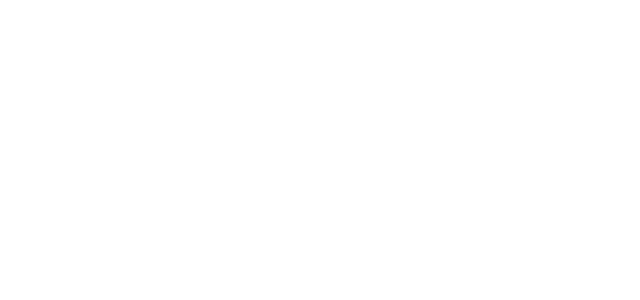
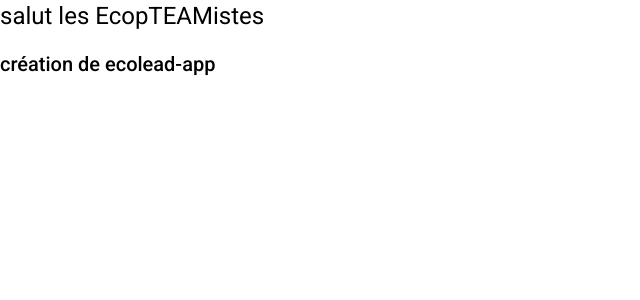
Before and after one commit to KilliannH/Ecolead, an Angular app: page / in a window 1280 px wide. Shown: the top 300 px of the page, without its empty margins (0-640 px from the left). Built offline with nearby package versions, Linux system fonts and the light colour scheme.

Commit message:
mini modification by samuel

```diff
--- a/src/app/app.component.html
+++ b/src/app/app.component.html
@@ -1,3 +1,4 @@
 
-
+<h1>salut les {{teamName}}</h1>
+<h2> création de {{title}}</h2>
 <router-outlet></router-outlet>
--- a/src/app/app.component.ts
+++ b/src/app/app.component.ts
@@ -7,4 +7,5 @@
 })
 export class AppComponent {
   title = 'ecolead-app';
+  teamName = 'EcopTEAMistes';
 }
```
